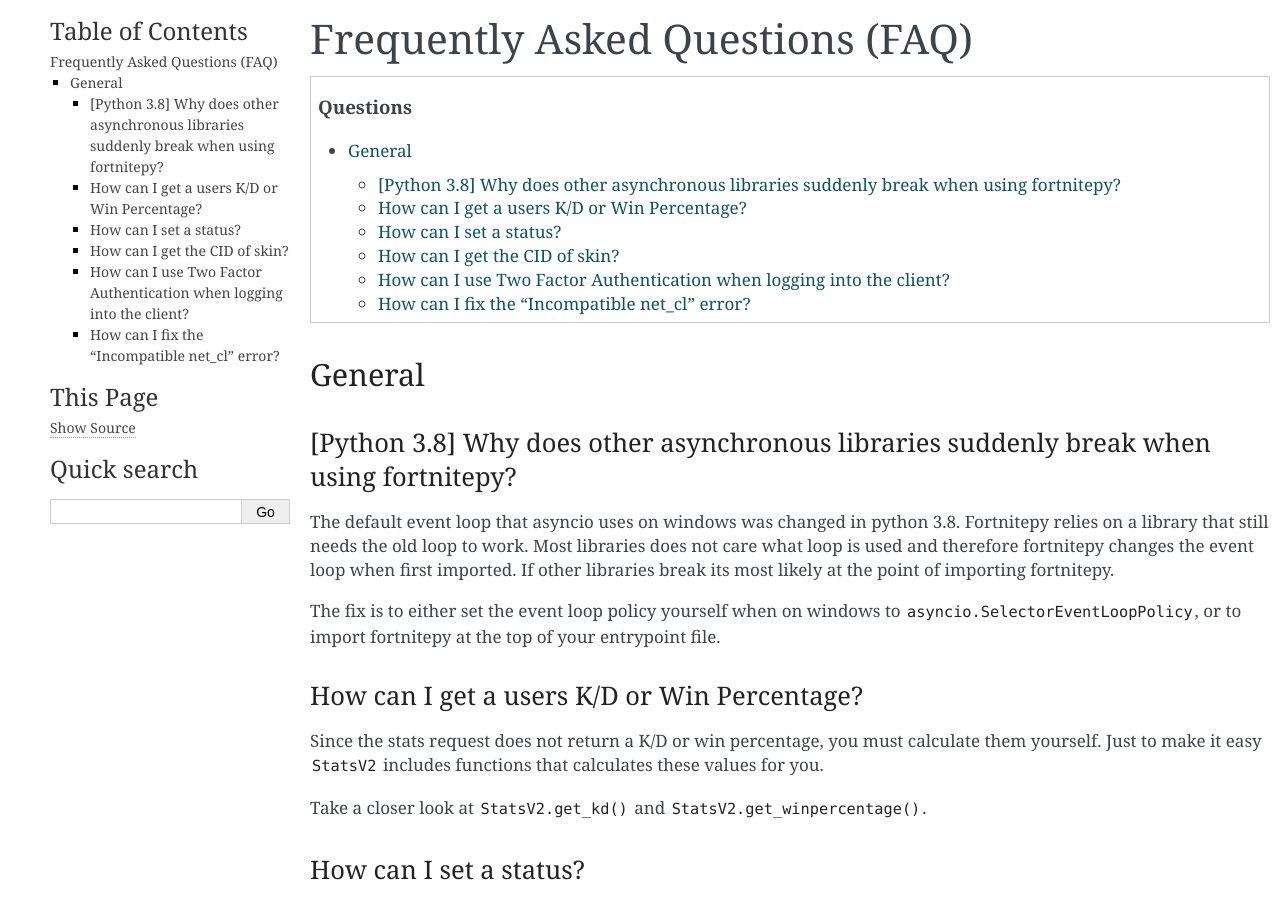
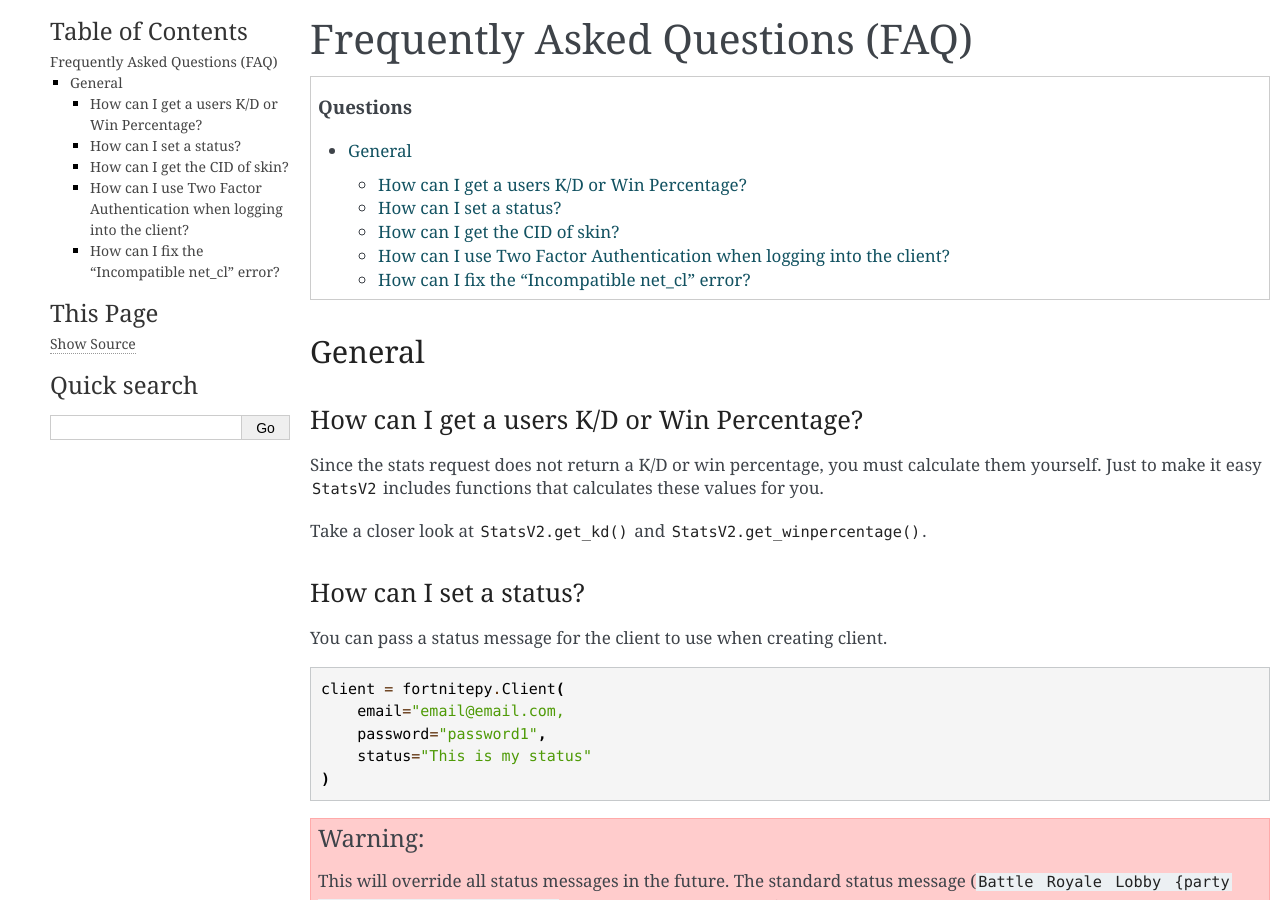
Before and after one commit to Terbau/fortnitepy, a Sphinx documentation site: the page built from docs/faq.rst, in a window 1280 px wide and 900 px high. Built offline with Sphinx 7.4.7, drawn with Linux system fonts in a browser that asks for light colours.

Commit message:
ProactorEventLoop fix removed

```diff
--- a/docs/faq.rst
+++ b/docs/faq.rst
@@ -8,17 +8,6 @@
 
 General
 -------
-
-[Python 3.8] Why does other asynchronous libraries suddenly break when using fortnitepy?
-~~~~~~~~~~~~~~~~~~~~~~~~~~~~~~~~~~~~~~~~~~~~~~~~~~~~~~~~~~~~~~~~~~~~~~~~~~~~~~~~~~~~~~~~~~~~~~~~~
-
-The default event loop that asyncio uses on windows was changed in python 3.8. Fortnitepy relies
-on a library that still needs the old loop to work. Most libraries does not care what loop is used
-and therefore fortnitepy changes the event loop when first imported. If other libraries break
-its most likely at the point of importing fortnitepy.
-
-The fix is to either set the event loop policy yourself when on windows to :class:`asyncio.SelectorEventLoopPolicy`,
-or to import fortnitepy at the top of your entrypoint file.
 
 How can I get a users K/D or Win Percentage?
 ~~~~~~~~~~~~~~~~~~~~~~~~~~~~~~~~~~~~~~~~~~~~
```
Also changed, not shown: fortnitepy/__init__.py (+0 -15 lines).
